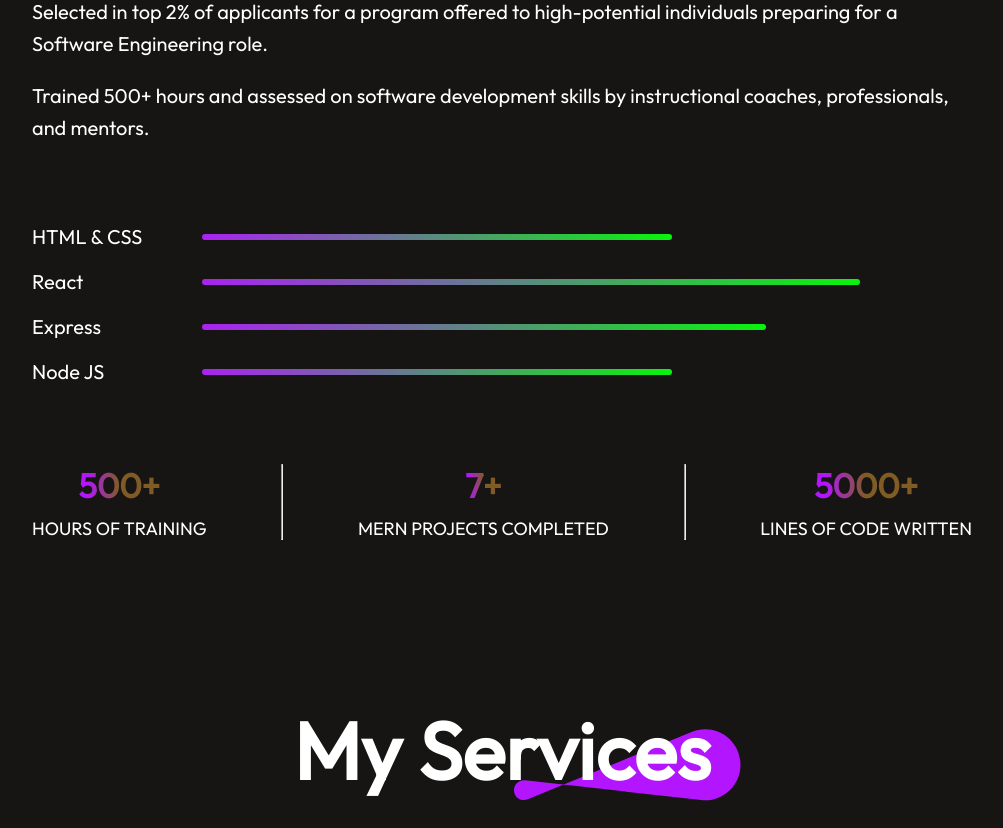
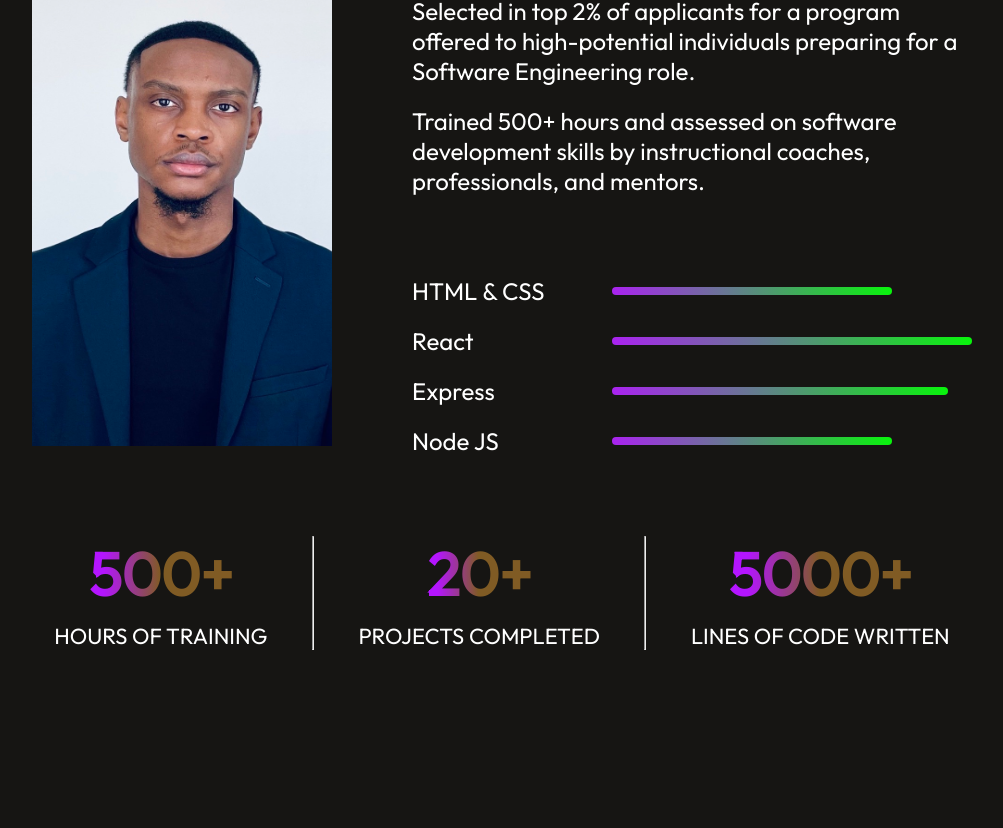
Before and after one commit to HillaryG1/ReactJS-Portfolio, a React (Vite) app: page / in a window 1280 px wide. Shown: the part 1400-2228 px from the top of the page, without its empty margins (138-1141 px from the left). Built offline with nearby package versions, Linux system fonts and the light colour scheme; no server answers.

Commit message:
Fixed CSS  to Display Image

```diff
--- a/src/components/About/About.jsx
+++ b/src/components/About/About.jsx
@@ -36,8 +36,8 @@ const About = () => {
         </div>
         <hr />
         <div className="about-achievement">
-          <h1>7+</h1>
-          <p>MERN PROJECTS COMPLETED </p>
+          <h1>20+</h1>
+          <p>PROJECTS COMPLETED </p>
         </div>
         <hr />
         <div className="about-achievement">
```
Also changed, not shown: src/components/About/About.css (+28 -2 lines).
